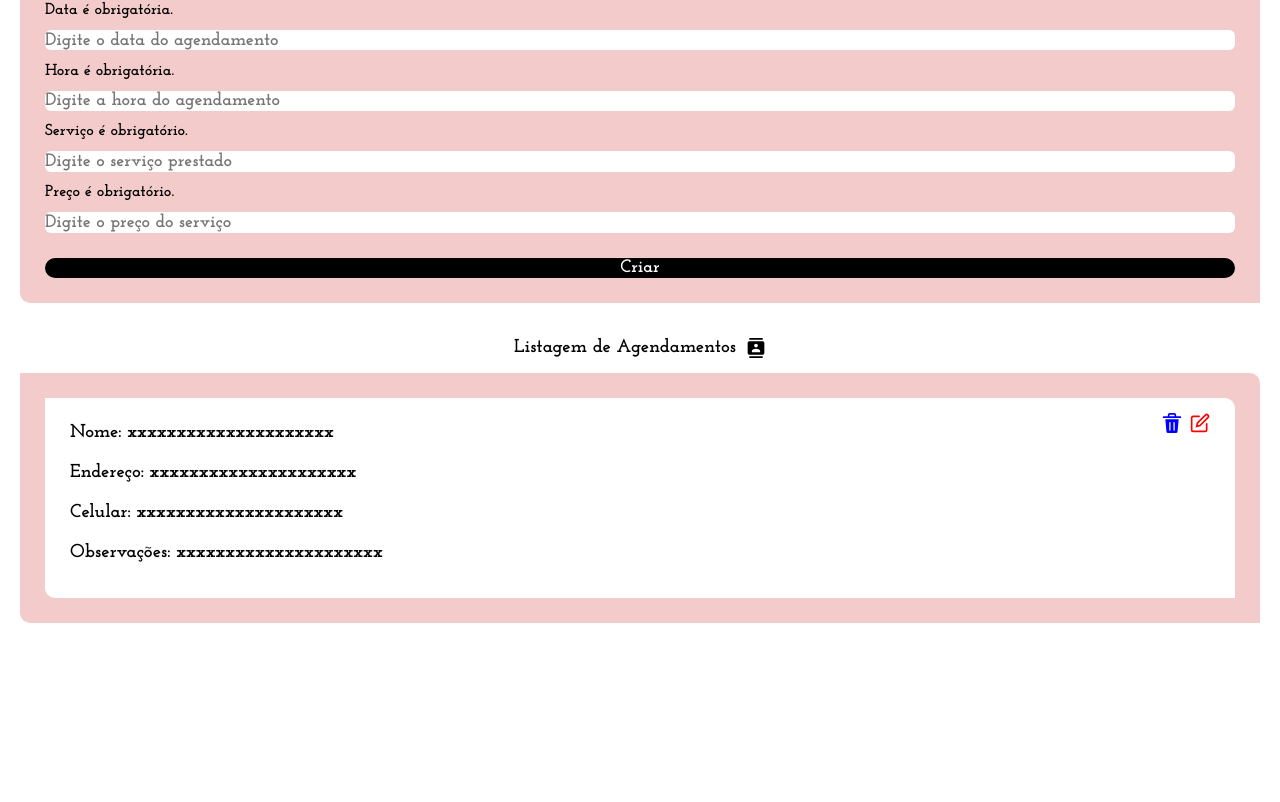
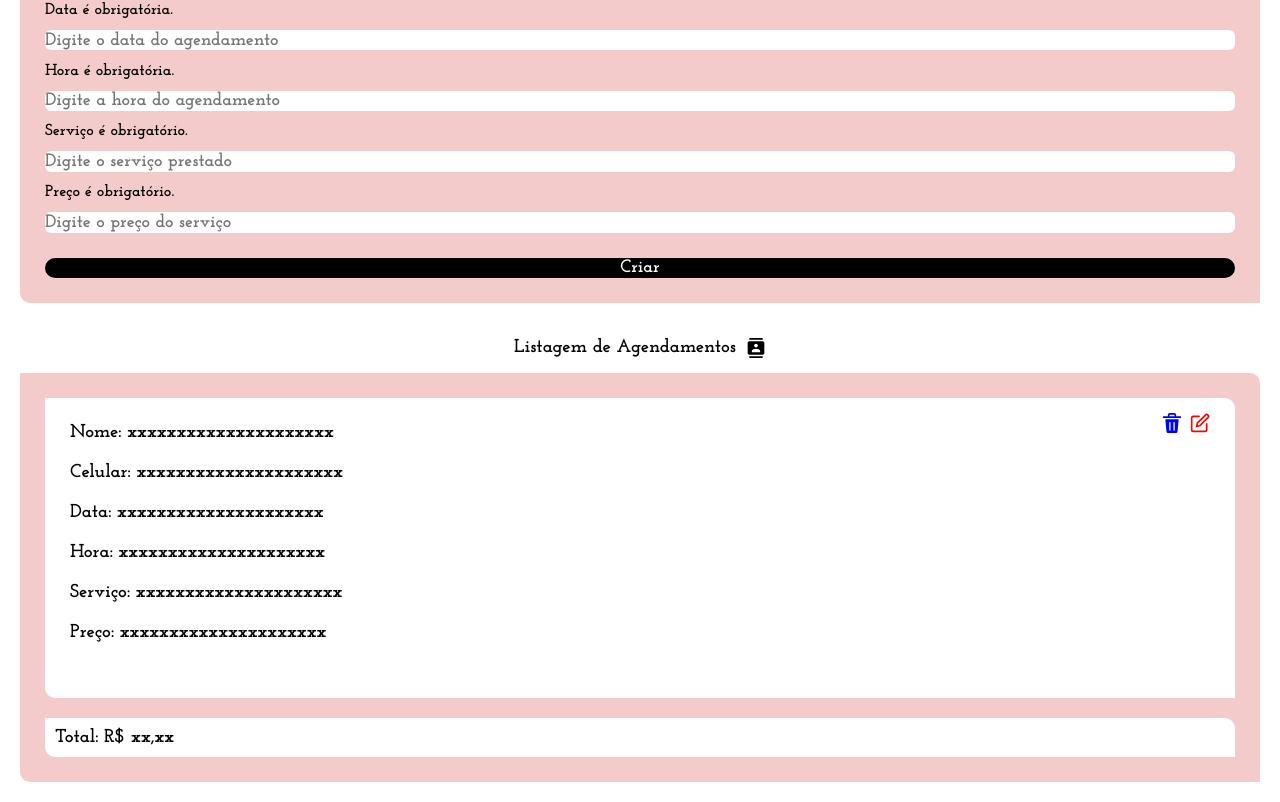
Before and after one commit to danieljosias/manicure-client, a React (Vite) app: page /schedules in a window 1280 px wide. Shown: the part 327-1129 px from the top of the page. Before the commit the page ends 970 px from the top, so only its background shows below. Built offline with nearby package versions, Linux system fonts and the light colour scheme.

Commit message:
feat: página de agendamentos

```diff
--- a/src/components/ScheudulesCard/index.jsx
+++ b/src/components/ScheudulesCard/index.jsx
@@ -3,12 +3,14 @@ import { DeleteIcon, EditIcon } from '@chakra-ui/icons'
 
 export const SchedulesCard = ({isOpen}) => {
     return(
-        <Flex bg='white' justifyContent='space-between' p='25' borderRadius='0px 10px 0px 10px' h='200px'>
+        <Flex bg='white' justifyContent='space-between' p='25' borderRadius='0px 10px 0px 10px' h='300px'>
             <Box>
                 <Text as='h3' h='40'>Nome: xxxxxxxxxxxxxxxxxxxxx</Text>
-                <Text as='h3' h='40'>Endereço: xxxxxxxxxxxxxxxxxxxxx</Text>
                 <Text as='h3' h='40'>Celular: xxxxxxxxxxxxxxxxxxxxx</Text>
-                <Text as='h3' h='40'>Observações: xxxxxxxxxxxxxxxxxxxxx</Text>
+                <Text as='h3' h='40'>Data: xxxxxxxxxxxxxxxxxxxxx</Text>
+                <Text as='h3' h='40'>Hora: xxxxxxxxxxxxxxxxxxxxx</Text>
+                <Text as='h3' h='40'>Serviço: xxxxxxxxxxxxxxxxxxxxx</Text>
+                <Text as='h3' h='40'>Preço: xxxxxxxxxxxxxxxxxxxxx</Text>
             </Box>
 
             <Box>
--- a/src/pages/Schedules/index.jsx
+++ b/src/pages/Schedules/index.jsx
@@ -95,6 +95,10 @@ export const Schedules = () => {
 
           <Flex bg='#F3CBCB' flexDirection='column' p='25' gap='20px' borderRadius='0px 10px 0px 10px' >
             <SchedulesCard isOpen={isOpen}/>
+
+            <Box bg='white' p='10' borderRadius='0px 10px 0px 10px'>
+              <Heading as='h3'>Total: R$ xx,xx</Heading>
+            </Box>
           </Flex>
         </Flex>
       </Flex>
```
